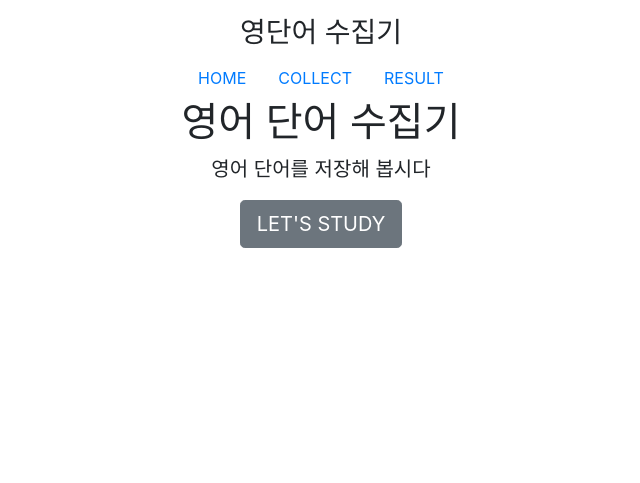
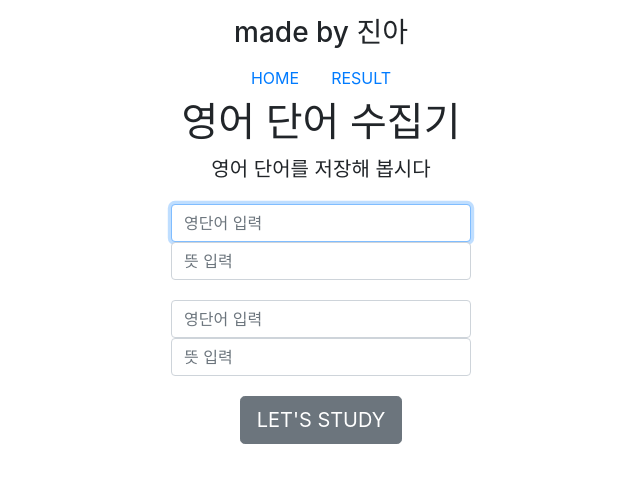
Before and after one commit to jinahkwak/english_word, a Django app: page / in a window 1280 px wide. Shown: the top 483 px of the page, without its empty margins (319-959 px from the left). Run offline with Django 3.2, Linux system fonts and the light colour scheme; some libraries are stand-ins or nearby versions.

Commit message:
home design

```diff
--- a/config/urls.py
+++ b/config/urls.py
@@ -23,4 +23,5 @@ from django.conf.urls.static import static
 urlpatterns = [
     path('admin/', admin.site.urls),
     path('', views.home, name="home"),
-]+ static(settings.MEDIA_URL, document_root = settings.MEDIA_ROOT)
+
+]
--- a/page/templates/home.html
+++ b/page/templates/home.html
@@ -47,9 +47,25 @@
       @media (min-width: 768px) {
         .bd-placeholder-img-lg {
           font-size: 3.5rem;
+
         }
       }
     </style>
+
+    <style>
+      .blank1 {
+        width: 300px;
+        margin: 20px auto;
+      }
+    </style>
+
+<style>
+  .blank2 {
+    width: 300px;
+    margin: 20px auto;
+  }
+</style>
+
     <!-- Custom styles for this template -->
     <link href="cover.css" rel="stylesheet">
   </head>
@@ -57,10 +73,9 @@
     <div class="cover-container d-flex w-100 h-100 p-3 mx-auto flex-column">
   <header class="masthead mb-auto">
     <div class="inner">
-      <h3 class="masthead-brand">영단어 수집기</h3>
+      <h3 class="masthead-brand">made by 진아</h3>
       <nav class="nav nav-masthead justify-content-center">
         <a class="nav-link active" href="#">HOME</a>
-        <a class="nav-link" href="#">COLLECT</a>
         <a class="nav-link" href="#">RESULT</a>
       </nav>
     </div>
@@ -69,6 +84,22 @@
   <main role="main" class="inner cover">
     <h1 class="cover-heading">영어 단어 수집기</h1>
     <p class="lead">영어 단어를 저장해 봅시다</p>
+
+    <div class="blank1">
+    <label for="inputEmail" class="sr-only">영단어 입력</label>
+    <label for="inputPassword" class="sr-only">뜻 입력</label>
+    <h1><input type="email" id="inputEmail" class="form-control" placeholder="영단어 입력" required autofocus>
+    <input type="password" id="inputPassword" class="form-control" placeholder="뜻 입력" required></h1>
+    </div>
+
+    <div class="blank2">
+      <label for="inputEmail" class="sr-only">영단어 입력</label>
+    <input type="email" id="inputEmail" class="form-control" placeholder="영단어 입력" required autofocus>
+    <label for="inputPassword" class="sr-only">뜻 입력</label>
+    <input type="password" id="inputPassword" class="form-control" placeholder="뜻 입력" required>
+    </div>
+
+
     <p class="lead">
       <a href="#" class="btn btn-lg btn-secondary">LET'S STUDY</a>
     </p>
--- a/page/views.py
+++ b/page/views.py
@@ -3,3 +3,6 @@ from django.shortcuts import render
 # Create your views here.
 def home(request):
     return render(request,'home.html')
+
+def result(request):
+    return render(request,'result.html')
```
Also changed, not shown: config/settings.py (+0 -10 lines), page/templates/store.html (deleted).
